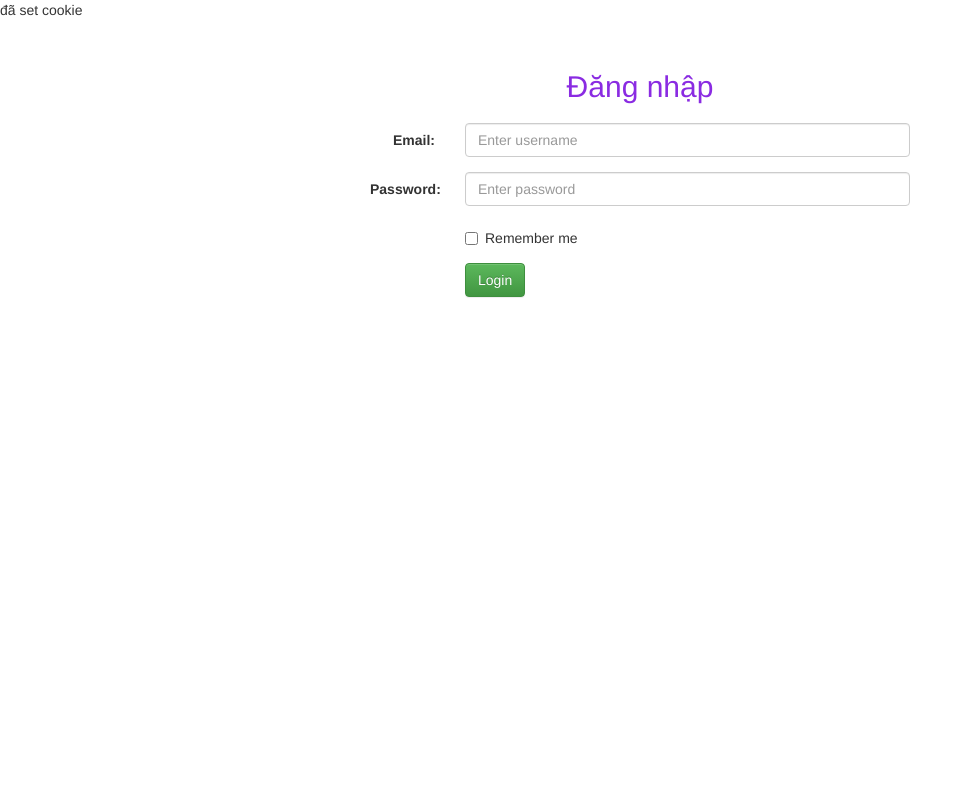
After one commit to huongbee/php4-4-m2, a PHP site: page /login/login.php in a window 1280 px wide. The commit adds this page. Shown: the whole page, without its empty margins (0-973 px from the left). Run offline with PHP 8.4, Linux system fonts and the light colour scheme.

Commit message:
session-cookie

```diff
--- /dev/null
+++ b/login/login.php
@@ -0,0 +1,84 @@
+<?php
+session_start();
+
+
+setcookie('test','123456',time()+60);
+
+echo 'đã set cookie';
+
+?>
+
+<!DOCTYPE html>
+<html>
+<head>
+	<meta charset="utf-8">
+	<meta http-equiv="X-UA-Compatible" content="IE=edge">
+	<title>Login in</title>
+	<link rel="stylesheet" href="">
+	<link rel="stylesheet" href="https://maxcdn.bootstrapcdn.com/bootstrap/3.3.7/css/bootstrap.min.css" >
+
+	<!-- Optional theme -->
+	<link rel="stylesheet" href="https://maxcdn.bootstrapcdn.com/bootstrap/3.3.7/css/bootstrap-theme.min.css" >
+
+	<style>
+	.text-center{
+		margin: 50px 0 20px;
+		color: blueviolet
+	}
+	</style>
+</head>
+<body>
+
+	<div class="container">
+		<div class="col-md-3">
+		</div>
+		<div class="col-md-6">
+			<h2 class="text-center"> Đăng nhập </h2>
+			<form class="form-horizontal" method="POST" action="test_session.php">
+			  <div class="form-group">
+			    <label class="control-label col-sm-2" for="username">Email:</label>
+			    <div class="col-sm-10">
+			      <input type="text" class="form-control" name="username" placeholder="Enter username">
+			    </div>
+			  </div>
+			  <div class="form-group">
+			    <label class="control-label col-sm-2" for="password">Password:</label>
+			    <div class="col-sm-10">
+			      <input type="password" class="form-control" name="password" placeholder="Enter password">
+			    </div>
+			  </div>
+			  <div class="form-group">
+			    <div class="col-sm-offset-2 col-sm-10">
+			      <div class="checkbox">
+			        <label><input type="checkbox" name="remember"> Remember me</label>
+			      </div>
+			    </div>
+			  </div>
+			  <div class="form-group">
+			    <div class="col-sm-offset-2 col-sm-10">
+			      <button type="submit" name="login" class="btn btn-success">Login</button>
+			    </div>
+			  </div>
+			</form>
+			<?php
+			if(isset($_SESSION['error'])){
+				echo '<div class="alert alert-danger">'.$_SESSION['error'].'</div>';
+			}
+			?>
+			<?php
+			if(isset($_SESSION['success'])){
+				echo '<div class="alert alert-success">'.$_SESSION['success'].'</div>';
+			}
+			?>
+		</div>
+
+		<div class="col-md-3">
+		</div>
+	</div>
+
+
+	<script src="https://ajax.googleapis.com/ajax/libs/jquery/1.12.4/jquery.min.js"></script>
+	<!-- Latest compiled and minified JavaScript -->
+	<script src="https://maxcdn.bootstrapcdn.com/bootstrap/3.3.7/js/bootstrap.min.js" ></script>
+</body>
+</html>
```
Also changed, not shown: buoi11/uploadfile.php (+51 -2 lines), login/logout.php (added, +10 -0 lines), login/test_session.php (added, +54 -0 lines), sinhnhat.php (added, +39 -0 lines).
